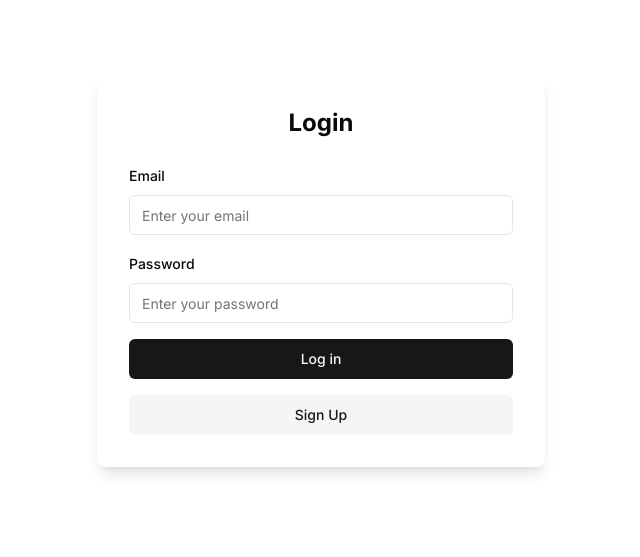
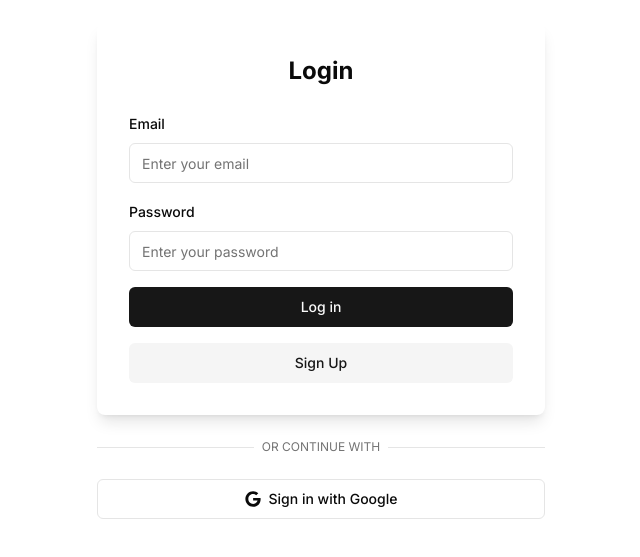
Before and after one commit to elvisciuffetelli/gym-tracker, a Next.js app: page /login in a window 1280 px wide. Shown: the part 129-686 px from the top of the page, without its empty margins (319-959 px from the left). Built offline with nearby package versions, Linux system fonts and the light colour scheme; no server answers.

Commit message:
google provider oauth

```diff
--- /dev/null
+++ b/app/auth/callback/route.ts
@@ -0,0 +1,30 @@
+// The client you created from the Server-Side Auth instructions
+import { createClient } from "@/utils/supabase/server";
+import { NextResponse } from "next/server";
+
+export async function GET(request: Request) {
+	const { searchParams, origin } = new URL(request.url);
+	const code = searchParams.get("code");
+	// if "next" is in param, use it as the redirect URL
+	const next = searchParams.get("next") ?? "/";
+
+	if (code) {
+		const supabase = createClient();
+		const { error } = await (await supabase).auth.exchangeCodeForSession(code);
+		if (!error) {
+			const forwardedHost = request.headers.get("x-forwarded-host"); // original origin before load balancer
+			const isLocalEnv = process.env.NODE_ENV === "development";
+			if (isLocalEnv) {
+				// we can be sure that there is no load balancer in between, so no need to watch for X-Forwarded-Host
+				return NextResponse.redirect(`${origin}${next}`);
+			}
+			if (forwardedHost) {
+				return NextResponse.redirect(`https://${forwardedHost}${next}`);
+			}
+			return NextResponse.redirect(`${origin}${next}`);
+		}
+	}
+
+	// return the user to an error page with instructions
+	return NextResponse.redirect(`${origin}/auth/auth-code-error`);
+}
--- a/app/login/page.tsx
+++ b/app/login/page.tsx
@@ -1,12 +1,34 @@
+"use client";
+
 import { Button } from "@/components/ui/button";
 import { Input } from "@/components/ui/input";
 import { Label } from "@/components/ui/label";
+
+import { createClient } from "@/utils/supabase/client";
+import { redirect } from "next/navigation";
 import { login, signup } from "./actions";
 
 export default function Login() {
+	const supabase = createClient();
+
+	const handleGoogleSignIn = async () => {
+		const { error } = await supabase.auth.signInWithOAuth({
+			provider: "google",
+			options: {
+				redirectTo: `${window.location.origin}/auth/callback`,
+			},
+		});
+
+		if (error) {
+			console.error("Error:", error.message);
+			redirect("/error");
+		}
+	};
+
 	return (
-		<div className="flex justify-center items-center min-h-screen bg-background">
-			<form className="space-y-4 w-full max-w-md p-8 bg-card rounded-lg shadow-lg">
+		<div className="container mx-auto px-4 flex justify-center items-center min-h-screen bg-background">
+			<div className="space-y-6 w-full max-w-md">
+				<form className="space-y-4 p-8 bg-card rounded-lg shadow-lg">
 					<h1 className="text-2xl font-bold text-center mb-6">Login</h1>
 					<div className="space-y-2">
 						<Label htmlFor="email">Email</Label>
@@ -41,6 +63,42 @@ export default function Login() {
 						Sign Up
 					</Button>
 				</form>
+
+				<div className="relative">
+					<div className="absolute inset-0 flex items-center">
+						<span className="w-full border-t" />
+					</div>
+					<div className="relative flex justify-center text-xs uppercase">
+						<span className="bg-background px-2 text-muted-foreground">
+							Or continue with
+						</span>
+					</div>
+				</div>
+
+				<Button
+					type="button"
+					variant="outline"
+					className="w-full"
+					onClick={handleGoogleSignIn}
+				>
+					<svg
+						className="mr-2 h-4 w-4"
+						aria-hidden="true"
+						focusable="false"
+						data-prefix="fab"
+						data-icon="google"
+						role="img"
+						xmlns="http://www.w3.org/2000/svg"
+						viewBox="0 0 488 512"
+					>
+						<path
+							fill="currentColor"
+							d="M488 261.8C488 403.3 391.1 504 248 504 110.8 504 0 393.2 0 256S110.8 8 248 8c66.8 0 123 24.5 166.3 64.9l-67.5 64.9C258.5 52.6 94.3 116.6 94.3 256c0 86.5 69.1 156.6 153.7 156.6 98.2 0 135-70.4 140.8-106.9H248v-85.3h236.1c2.3 12.7 3.9 24.9 3.9 41.4z"
+						/>
+					</svg>
+					Sign in with Google
+				</Button>
+			</div>
 		</div>
 	);
 }
--- a/utils/supabase/middleware.ts
+++ b/utils/supabase/middleware.ts
@@ -41,6 +41,7 @@ export async function updateSession(request: NextRequest) {
 		!user &&
 		!request.nextUrl.pathname.startsWith("/login") &&
 		!request.nextUrl.pathname.startsWith("/error") &&
+		!request.nextUrl.pathname.startsWith("/email-confirmation") &&
 		!request.nextUrl.pathname.startsWith("/auth")
 	) {
 		// no user, potentially respond by redirecting the user to the login page
```
Lines whose indentation alone changed are shown as unchanged.
